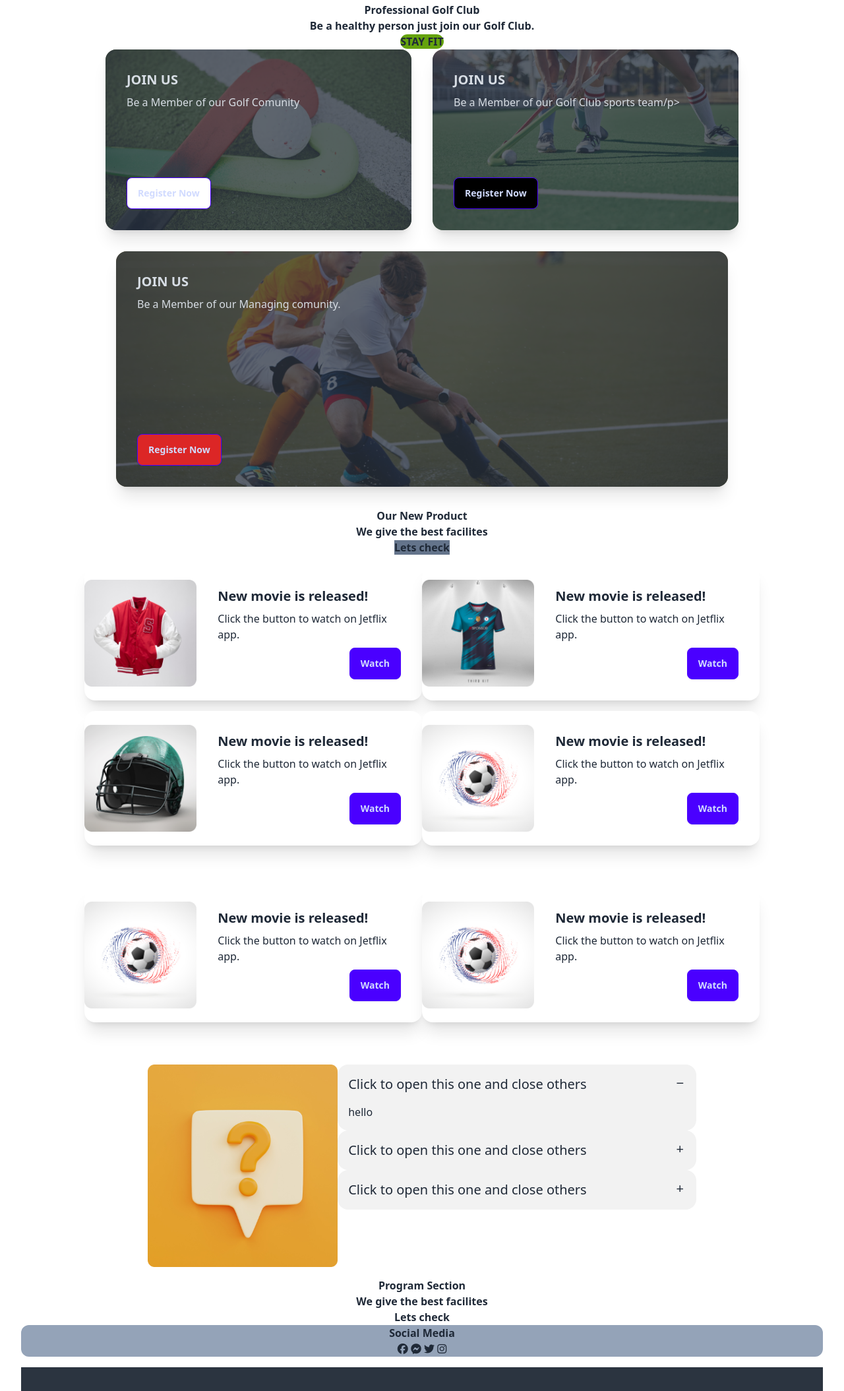
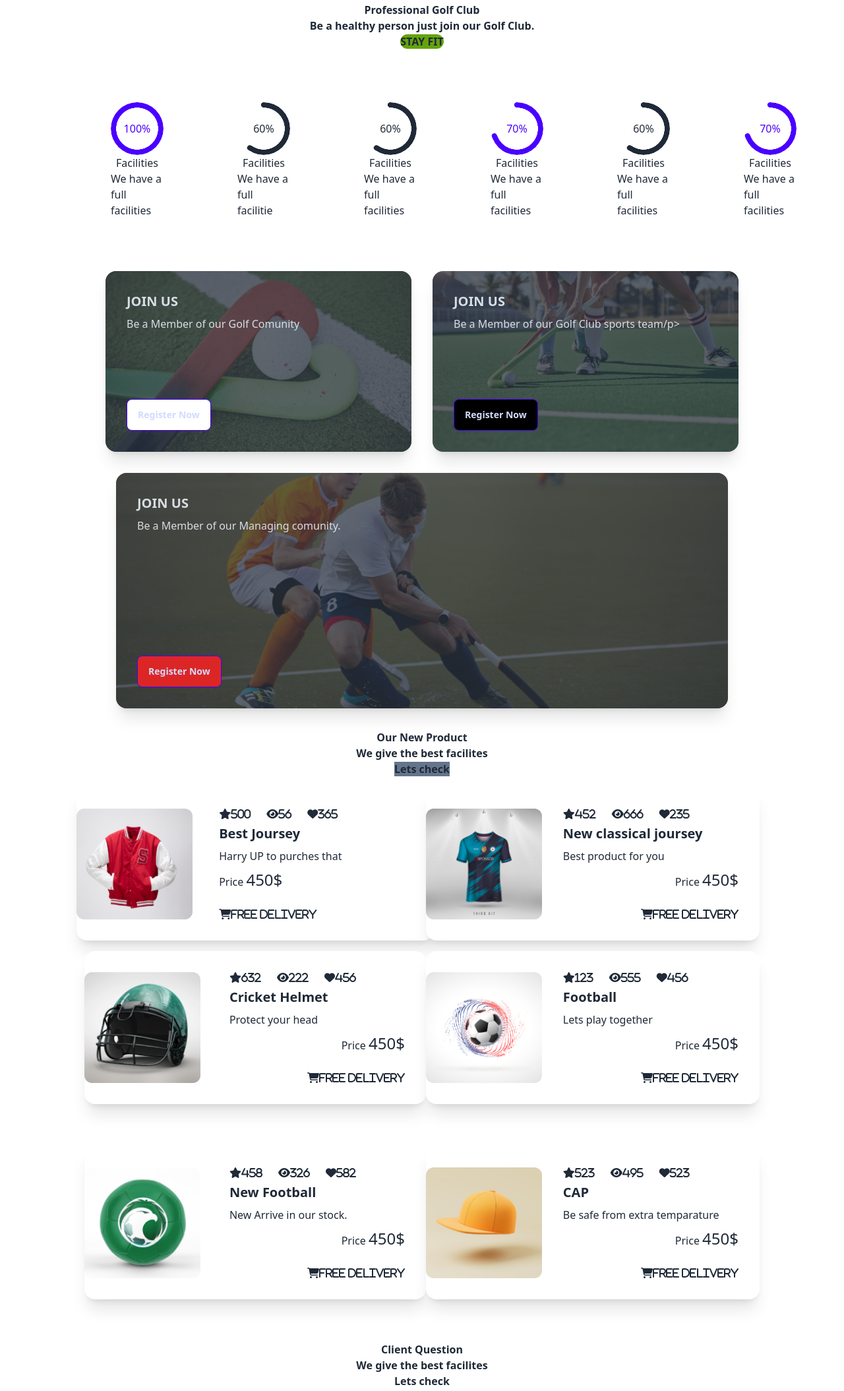
Before and after one commit to TechGenius23/PH-Assignment3, a plain HTML site: page index.html in a window 1280 px wide. Shown: the part 836-2945 px from the top of the page at 66% size. Drawn offline with nearby package versions, Linux system fonts and the light colour scheme.

Commit message:
second comit

```diff
--- a/index.html
+++ b/index.html
@@ -114,9 +114,40 @@
       </section>
 
       <!--persent %%%%-->
-      <section class="mx-20 flex">
+      <section class="mx-20 my-16">
+        <div class="flex ">
+          <div class="mx-10 p-4">
+            <div class="radial-progress text-primary" style="--value:100;" role="progressbar">100%</div>
+            <h2 class="text-center">Facilities</h2>
+            <p>We have a full facilities</p>
+          </div>
+          <div class="mx-10 p-4">
+            <div class="radial-progress" style="--value:60;" role="progressbar">60%</div>
+            <h2  class="text-center">Facilities</h2>
+            <p>We have a full facilitie</p>
+          </div>
+          <div class="mx-10 p-4">
+            <div class="radial-progress" style="--value:60;" role="progressbar">60%</div>
+            <h2  class="text-center">Facilities</h2>
+            <p>We have a full facilities</p>
+          </div>
+          <div class="mx-10 p-4">
+            <div class="radial-progress text-primary" style="--value:70;" role="progressbar">70%</div>
+            <h2  class="text-center">Facilities</h2>
+            <p>We have a full facilities</p>
+          </div>
+          <div class="mx-10 p-4">
+            <div class="radial-progress" style="--value:60;" role="progressbar">60%</div>
+            <h2  class="text-center">Facilities</h2>
+            <p>We have a full facilities</p>
+          </div>
+          <div class="mx-10 p-4">
+            <div class="radial-progress text-primary" style="--value:70;" role="progressbar">70%</div>
+            <h2  class="text-center">Facilities</h2>
+            <p>We have a full facilities</p>
+          </div>
 
-
+        </div>
 
 
       </section>
@@ -169,17 +200,24 @@
         <h1>Our New Product</h1>
         <p>We give the best facilites<br><span class="bg-slate-500">Lets check</span></p>
       </section>
+<!--matha nosto part-->
 
       <section class="my-4 mx-24">
         <div class="flex">
           <div>
-            <div class="card card-side bg-base-100 shadow-xl">
+            <div class="card card-side bg-base-100 shadow-xl -mx-3 gap-2">
               <figure><img src="5.png" alt="Movie"/></figure>
               <div class="card-body">
-                <h2 class="card-title">New movie is released!</h2>
-                <p>Click the button to watch on Jetflix app.</p>
-                <div class="card-actions justify-end">
-                  <button class="btn btn-primary">Watch</button>
+                <div class="flex gap-6">
+                <i class="fa-solid fa-star">500</i>
+                <i class="fa-solid fa-eye">56</i>
+                <i class="fa-solid fa-heart">365</i>
+                </div>
+                <h2 class="card-title">Best Joursey</h2>
+                <p>Harry UP to purches that</p>
+                <div class=" gap-7 card-actions justify">
+                  <h2>Price <span class="text-2xl">450$</span></h2><br>
+                  <i class="fa-solid fa-cart-shopping">Free Delivery</i>
                 </div>
               </div>
             </div>
@@ -189,10 +227,19 @@
             <div class="card card-side bg-base-100 shadow-xl">
               <figure><img src="8.png" alt="Movie"/></figure>
              <div class="card-body">
-            <h2 class="card-title">New movie is released!</h2>
-               <p>Click the button to watch on Jetflix app.</p>
-             <div class="card-actions justify-end">
-             <button class="btn btn-primary">Watch</button>
+              <div class="flex gap-6">
+                <i class="fa-solid fa-star">452</i>
+
+                <i class="fa-solid fa-eye">666</i>
+
+                <i class="fa-solid fa-heart">235</i>
+
+                </div>
+            <h2 class="card-title">New classical joursey</h2>
+               <p>Best product for you</p>
+             <div class=" gap-7 card-actions justify-end">
+              <h2>Price <span class="text-2xl">450$</span></h2>
+              <i class="fa-solid fa-cart-shopping">Free Delivery</i>
             </div>
             </div>
                </div>
@@ -204,13 +251,22 @@
       <section>
         <div class="flex my-4 mx-24">
         <div>
-          <div class="card card-side bg-base-100 shadow-xl">
+          <div class="card card-side bg-base-100 shadow-xl gap-3">
             <figure><img src="9.png" alt="Movie"/></figure>
             <div class="card-body">
-              <h2 class="card-title">New movie is released!</h2>
-              <p>Click the button to watch on Jetflix app.</p>
-              <div class="card-actions justify-end">
-                <button class="btn btn-primary">Watch</button>
+              <div class="flex gap-6">
+                <i class="fa-solid fa-star">632</i>
+
+                <i class="fa-solid fa-eye">222</i>
+
+                <i class="fa-solid fa-heart">456</i>
+
+                </div>
+              <h2 class="card-title"> Cricket Helmet</h2>
+              <p>Protect your head</p>
+              <div class=" gap-7 card-actions justify-end">
+                <h2>Price <span class="text-2xl">450$</span></h2>
+                <i class="fa-solid fa-cart-shopping">Free Delivery</i>
               </div>
             </div>
           </div>
@@ -219,10 +275,20 @@
           <div class="card card-side bg-base-100 shadow-xl">
             <figure><img src="10.png" alt="Movie"/></figure>
             <div class="card-body">
-              <h2 class="card-title">New movie is released!</h2>
-              <p>Click the button to watch on Jetflix app.</p>
-              <div class="card-actions justify-end">
-                <button class="btn btn-primary">Watch</button>
+              <div class="flex gap-6">
+                <i class="fa-solid fa-star">123</i>
+
+                <i class="fa-solid fa-eye">555</i>
+
+                <i class="fa-solid fa-heart">456</i>
+
+                </div>
+              <h2 class="card-title">Football</h2>
+              <p>Lets play together</p>
+              <div class=" gap-7 card-actions justify-end">
+                <h2>Price <span class="text-2xl">450$</span></h2>
+
+                <i class="fa-solid fa-cart-shopping">Free Delivery</i>
               </div>
             </div>
           </div>
@@ -232,29 +298,53 @@
 
       <section class="my-16">
         <div class="flex my-4 mx-24">
-          <div><div class="card card-side bg-base-100 shadow-xl">
-            <figure><img src="10.png" alt="Movie"/></figure>
+          <div><div class="card card-side bg-base-100 shadow-xl gap-3">
+            <figure><img src="6.png" alt="Movie"/></figure>
             <div class="card-body">
-              <h2 class="card-title">New movie is released!</h2>
-              <p>Click the button to watch on Jetflix app.</p>
-              <div class="card-actions justify-end">
-                <button class="btn btn-primary">Watch</button>
+              <div class="flex gap-6">
+                <i class="fa-solid fa-star">458</i>
+
+                <i class="fa-solid fa-eye">326</i>
+
+                <i class="fa-solid fa-heart">582</i>
+
+                </div>
+              <h2 class="card-title">New Football</h2>
+              <p>New Arrive in our stock.</p>
+              <div class=" gap-7 card-actions justify-end">
+                <h2>Price <span class="text-2xl">450$</span></h2>
+
+                <i class="fa-solid fa-cart-shopping">Free Delivery</i>
               </div>
             </div>
           </div></div>
           <div><div class="card card-side bg-base-100 shadow-xl">
-            <figure><img src="10.png" alt="Movie"/></figure>
+            <figure><img src="7.png" alt="Movie"/></figure>
             <div class="card-body">
-              <h2 class="card-title">New movie is released!</h2>
-              <p>Click the button to watch on Jetflix app.</p>
-              <div class="card-actions justify-end">
-                <button class="btn btn-primary">Watch</button>
+              <div class="flex gap-6">
+                <i class="fa-solid fa-star">523</i>
+
+                <i class="fa-solid fa-eye">495</i>
+
+                <i class="fa-solid fa-heart">523</i>
+
+                </div>
+              <h2 class="card-title">CAP</h2>
+              <p>Be safe from extra temparature</p>
+              <div class=" gap-7 card-actions justify-end">
+                <h2>Price <span class="text-2xl">450$</span></h2>
+
+              <i class="fa-solid fa-cart-shopping">Free Delivery</i>
               </div>
             </div>
           </div></div>
         </div>
       </section>
 
+      <section class="text-center font-extrabold">
+        <h1>Client Question</h1>
+        <p>We give the best facilites<br><span>Lets check</span></p>
+      </section>
 
       <section class="my-4 mx-48 flex">
         <div class="">
@@ -299,11 +389,73 @@
         <p>We give the best facilites<br><span>Lets check</span></p>
       </section>
 
+      <!--question-->
+      <section class="py-20">
+        <!--main div-->
+        <div class="flex mx-48">
+          <!--first section-->
+          <div class="">
+            <div class="px-4 py-12 rounded-3xl  bg-slate-400">
+              <img src="Group 1171275317.png">
+              <h2>Call</h2>
+              <p>To see any problem call us</p>
+            </div>
+            <div class="py-12 px-4 rounded-3xl bg-red-400">
+              <img src="Group 1171275318.png">
+              <h2>Call</h2>
+              <p>To see any problem call us</p>
+            </div>
+            <div class="py-12 rounded-3xl px-4 bg-orange-500">
+              <img src="Group 1171275321.png">
+              <h2>Call</h2>
+              <p>To see any problem call us</p>
+            </div>
+          </div>
+
+          <!--second part-->
+
+          <div class="mx-36">
+            <div class="flex gap-4 py-4">
+            <div>
+              <h2>Your Name</h2>
+              <input type="text" placeholder="Your Name" class="input input-bordered input-secondary w-full max-w-xs" />
+            </div>
+            <div>
+              Your Phone Number
+              <input type="number" placeholder="Your phone number" class="input input-bordered input-secondary w-full max-w-xs" />
+            </div>
+
+            </div>
+
+
+            <div class="flex gap-4 py-3">
+              <div>
+                Your Address
+                <input type="text" placeholder="Your Address" class="input input-bordered input-secondary w-full max-w-xs" />
+              </div>
+              <div>
+                Your E-mail
+                <input type="text" placeholder="Your e-mail" class="input input-bordered input-secondary w-full max-w-xs" />
+              </div>
+
+          </div>
+
+
+            <div>
+              <textarea class="textarea textarea-secondary max-h-20 w-full text-2xl" placeholder="Bio">Message</textarea>
+            </div>
+            <button class="btn btn-success bg-slate-400 ">Send Message</button>
+
+        </div>
+
+      </section>
+
 
 
 
       <section class=" bg-slate-400 rounded-xl text-center font-extrabold">
         <h1>Social Media</h1>
+        <p>Connect Us for All Updates</p>
         <div class="gap-x-12">
           <i class="fa-brands fa-facebook"></i>
           <i class="fa-brands fa-facebook-messenger"></i>
```
